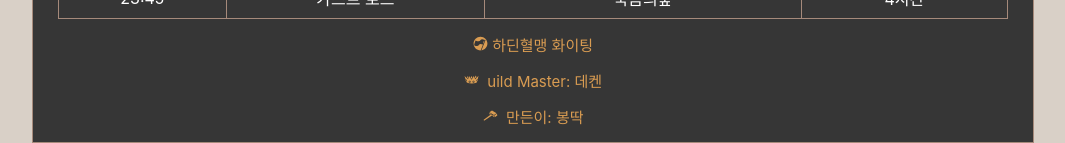
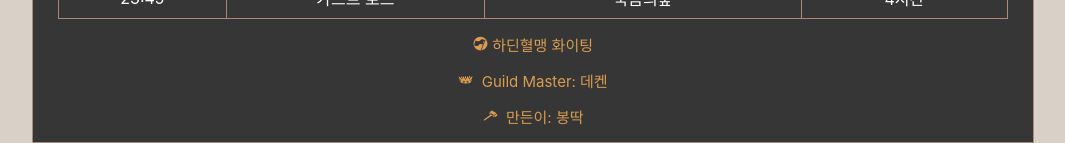
Before and after one commit to nickkies/tt, a React (Create React App) app: page / in a window 1280 px wide. Shown: the part 1507-1650 px from the top of the page, without its empty margins (107-1172 px from the left). Built offline with nearby package versions, Linux system fonts and the light colour scheme.

Commit message:
Design: "오타수정"

```diff
--- a/src/App.js
+++ b/src/App.js
@@ -64,7 +64,7 @@ function App() {
             </P>
             <P>
               <GiCrown />
-              &nbsp; uild Master: 데켄
+              &nbsp; Guild Master: 데켄
             </P>
             <P>
               <Gi3DHammer />
```
